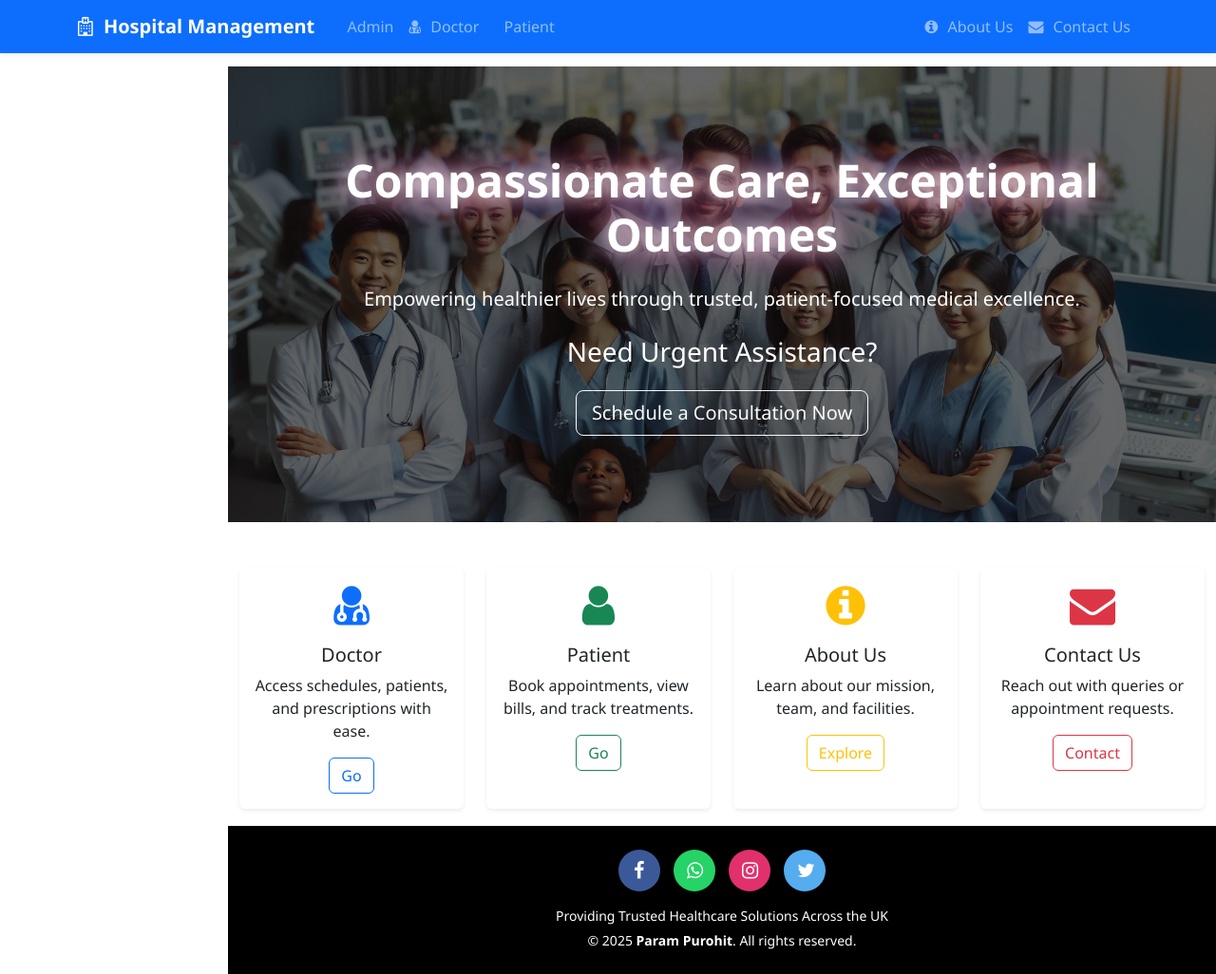
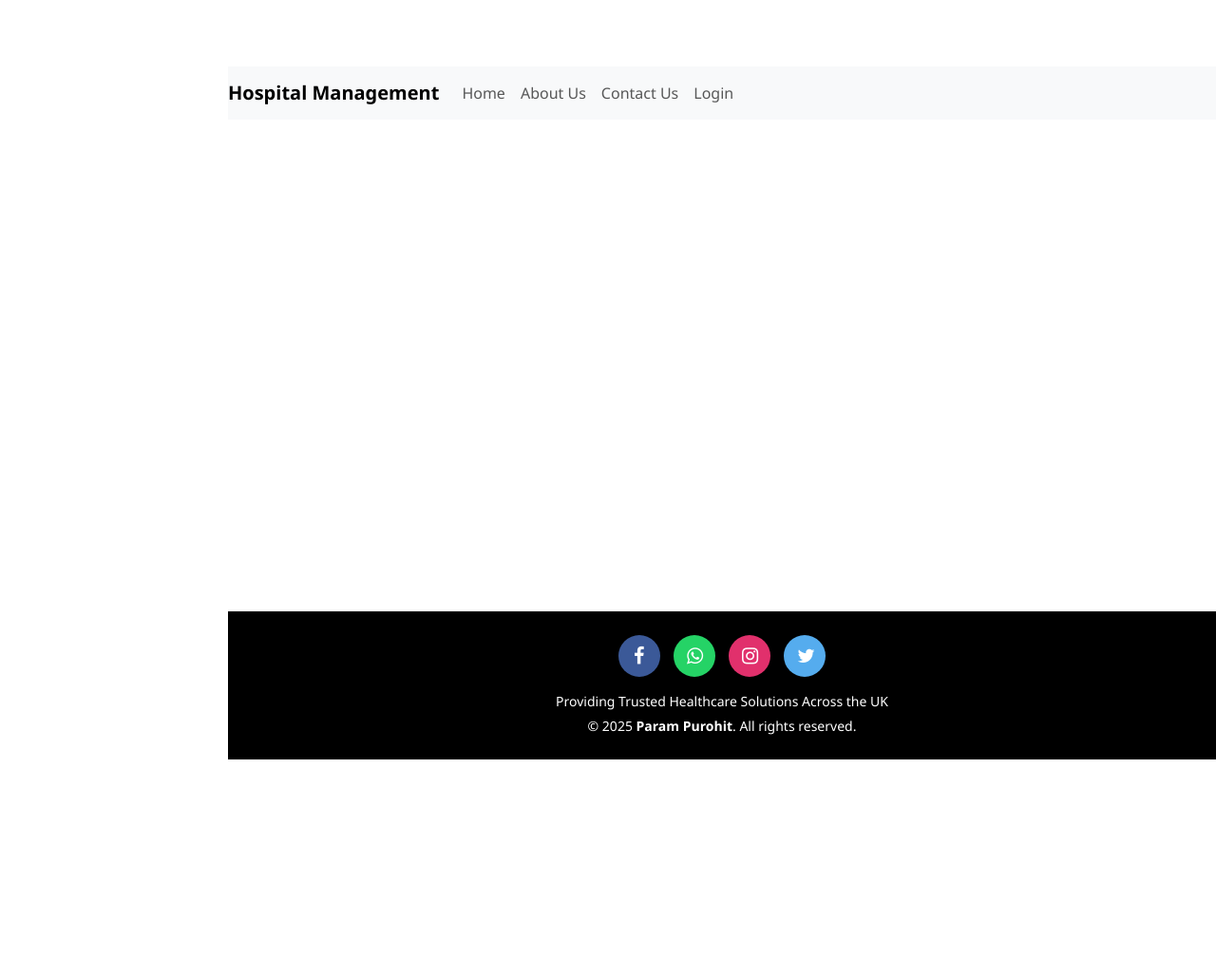
Before and after one commit to Purohit1999/hospital_management, a Django app: template templates/hospital/index.html in a window 1280 px wide. Shown: the whole page at 95% size. After the commit the page ends 800 px from the top, so only its background shows below. Run offline with Django 3.2, Linux system fonts and the light colour scheme; the template is opened without the code that fills it, so the values that code supplies are empty; parts of the project's set-up code (start-up, migrations or seed data) failed here and were passed over; some libraries are stand-ins or nearby versions.

Commit message:
Updated dependencies in requirements.txt.

```diff
--- a/hospitalmanagement/urls.py
+++ b/hospitalmanagement/urls.py
@@ -25,11 +25,11 @@ urlpatterns = [
     path('patientsignup/', views.patient_signup_view, name='patientsignup'),
 
     # Login and Logout
-    path('adminlogin/', LoginView.as_view(template_name='hospital/adminlogin.html'), name='adminlogin'),
+    path('adminlogin/', views.adminlogin_view, name='adminlogin'),
     path('doctorlogin/', views.doctor_login_view, name='doctorlogin'),
     path('patientlogin/', LoginView.as_view(template_name='hospital/patientlogin.html'), name='patientlogin'),
     path('afterlogin/', views.afterlogin_view, name='afterlogin'),
-    path('logout/', LogoutView.as_view(), name='logout'),
+    path('logout/', views.logout_view, name='logout'),
 
     # Dashboards
     path('admin-dashboard/', views.admin_dashboard_view, name='admin-dashboard'),
--- a/requirements.txt
+++ b/requirements.txt
@@ -1,5 +1,5 @@
 asgiref==3.8.1
-Django==5.2.1
+Django>=4.2,<5.0
 django-widget-tweaks==1.5.0
 sqlparse==0.5.3
 tzdata==2025.2
--- a/templates/hospital/index.html
+++ b/templates/hospital/index.html
@@ -2,124 +2,5 @@
 {% load static %}
 
 {% block content %}
-<style>
-.jumbotron {
-  position: relative;
-  background-image: url('{% static "images/bg.jpeg" %}');
-  background-size: cover;
-  background-position: center top;
-  background-repeat: no-repeat;
-  color: white;
-  padding: 5rem 2rem;
-  text-align: center;
-  min-height: 60vh;
-  display: flex;
-  align-items: center;
-  justify-content: center;
-}
-
-  .jumbotron::before {
-    content: "";
-    position: absolute;
-    top: 0; left: 0; right: 0; bottom: 0;
-    background-color: rgba(0, 0, 0, 0.6);
-    z-index: 1;
-  }
-
-  .jumbotron-content {
-    position: relative;
-    z-index: 2;
-    max-width: 800px;
-  }
-
-  .glow {
-    font-size: 3rem;
-    font-weight: bold;
-    color: #ffffff;
-    text-shadow: 0 0 10px #ffffff, 0 0 20px #9554b3;
-    animation: glow 2s ease-in-out infinite alternate;
-  }
-
-  @keyframes glow {
-    from {
-      text-shadow: 0 0 10px #ffffff, 0 0 20px #9554b3;
-    }
-    to {
-      text-shadow: 0 0 20px #ffffff, 0 0 40px #ff4da6;
-    }
-  }
-
-  @media (max-width: 768px) {
-    .glow {
-      font-size: 2rem;
-    }
-  }
-</style>
-
-<!-- Hero Banner -->
-<div class="jumbotron">
-  <div class="jumbotron-content">
-    <h1 class="glow">Compassionate Care, Exceptional Outcomes</h1>
-    <p class="lead mt-4">Empowering healthier lives through trusted, patient-focused medical excellence.</p>
-    <h3 class="mt-4">Need Urgent Assistance?</h3>
-    <a class="btn btn-lg btn-outline-light mt-3" href="/patientclick" role="button">
-      Schedule a Consultation Now
-    </a>
-  </div>
-</div>
-
-<!-- Feature Cards -->
-<div class="container my-5">
-  <div class="row text-center">
-
-    <!-- Doctor Card -->
-    <div class="col-md-3 col-sm-6 mb-4">
-      <div class="card h-100 shadow-sm border-0">
-        <div class="card-body">
-          <i class="fa fa-user-md fa-3x text-primary mb-3"></i>
-          <h5 class="card-title">Doctor</h5>
-          <p class="card-text">Access schedules, patients, and prescriptions with ease.</p>
-          <a href="/doctorclick" class="btn btn-outline-primary">Go</a>
-        </div>
-      </div>
-    </div>
-
-    <!-- Patient Card -->
-    <div class="col-md-3 col-sm-6 mb-4">
-      <div class="card h-100 shadow-sm border-0">
-        <div class="card-body">
-          <i class="fa fa-user fa-3x text-success mb-3"></i>
-          <h5 class="card-title">Patient</h5>
-          <p class="card-text">Book appointments, view bills, and track treatments.</p>
-          <a href="/patientclick" class="btn btn-outline-success">Go</a>
-        </div>
-      </div>
-    </div>
-
-    <!-- About Us Card -->
-    <div class="col-md-3 col-sm-6 mb-4">
-      <div class="card h-100 shadow-sm border-0">
-        <div class="card-body">
-          <i class="fa fa-info-circle fa-3x text-warning mb-3"></i>
-          <h5 class="card-title">About Us</h5>
-          <p class="card-text">Learn about our mission, team, and facilities.</p>
-          <a href="/aboutus" class="btn btn-outline-warning">Explore</a>
-        </div>
-      </div>
-    </div>
-
-    <!-- Contact Us Card -->
-    <div class="col-md-3 col-sm-6 mb-4">
-      <div class="card h-100 shadow-sm border-0">
-        <div class="card-body">
-          <i class="fa fa-envelope fa-3x text-danger mb-3"></i>
-          <h5 class="card-title">Contact Us</h5>
-          <p class="card-text">Reach out with queries or appointment requests.</p>
-          <a href="/contactus" class="btn btn-outline-danger">Contact</a>
-        </div>
-      </div>
-    </div>
-
-  </div>
-</div>
+<!-- original page content -->
 {% endblock %}
--- a/templates/hospital/navbar.html
+++ b/templates/hospital/navbar.html
@@ -1,38 +1,21 @@
 {% load static %}
-<nav class="navbar navbar-expand-lg navbar-dark bg-primary fixed-top shadow-sm">
-  <div class="container">
-    <a class="navbar-brand fw-bold" href="/">
-      <i class="fa fa-hospital-o mr-2" aria-hidden="true"></i> Hospital Management
-    </a>
-    <button class="navbar-toggler" type="button" data-bs-toggle="collapse" data-bs-target="#navbarNav"
-      aria-controls="navbarNav" aria-expanded="false" aria-label="Toggle navigation">
-      <span class="navbar-toggler-icon"></span>
-    </button>
-
-    <div class="collapse navbar-collapse justify-content-between" id="navbarNav">
-      <!-- Left Menu -->
-      <ul class="navbar-nav">
-        <li class="nav-item">
-          <a class="nav-link" href="/adminclick"><i class="fa fa-user-shield"></i> Admin</a>
-        </li>
-        <li class="nav-item">
-          <a class="nav-link" href="/doctorclick"><i class="fa fa-user-md"></i> Doctor</a>
-        </li>
-        <li class="nav-item">
-          <a class="nav-link" href="/patientclick"><i class="fa fa-procedures"></i> Patient</a>
-        </li>
-      </ul>
-
-      <!-- Right Menu -->
-      <ul class="navbar-nav">
-        <li class="nav-item">
-          <a class="nav-link" href="/aboutus"><i class="fa fa-info-circle"></i> About Us</a>
-        </li>
-        <li class="nav-item">
-          <a class="nav-link" href="/contactus"><i class="fa fa-envelope"></i> Contact Us</a>
-        </li>
-      </ul>
-    </div>
+<nav class="navbar navbar-expand-lg navbar-light bg-light">
+  <a class="navbar-brand" href="{% url 'home' %}">Hospital Management</a>
+  <button class="navbar-toggler" type="button" data-bs-toggle="collapse"
+          data-bs-target="#navbarSupportedContent">
+    <span class="navbar-toggler-icon"></span>
+  </button>
+  <div class="collapse navbar-collapse" id="navbarSupportedContent">
+    <ul class="navbar-nav mr-auto mb-2 mb-lg-0">
+      <li class="nav-item"><a class="nav-link" href="{% url 'home' %}">Home</a></li>
+      <li class="nav-item"><a class="nav-link" href="{% url 'aboutus' %}">About Us</a></li>
+      <li class="nav-item"><a class="nav-link" href="{% url 'contactus' %}">Contact Us</a></li>
+      {% if user.is_authenticated %}
+        <li class="nav-item"><a class="nav-link" href="{% url 'logout' %}">Logout</a></li>
+      {% else %}
+        <li class="nav-item"><a class="nav-link" href="{% url 'adminlogin' %}">Login</a></li>
+      {% endif %}
+    </ul>
   </div>
 </nav>
 
```
